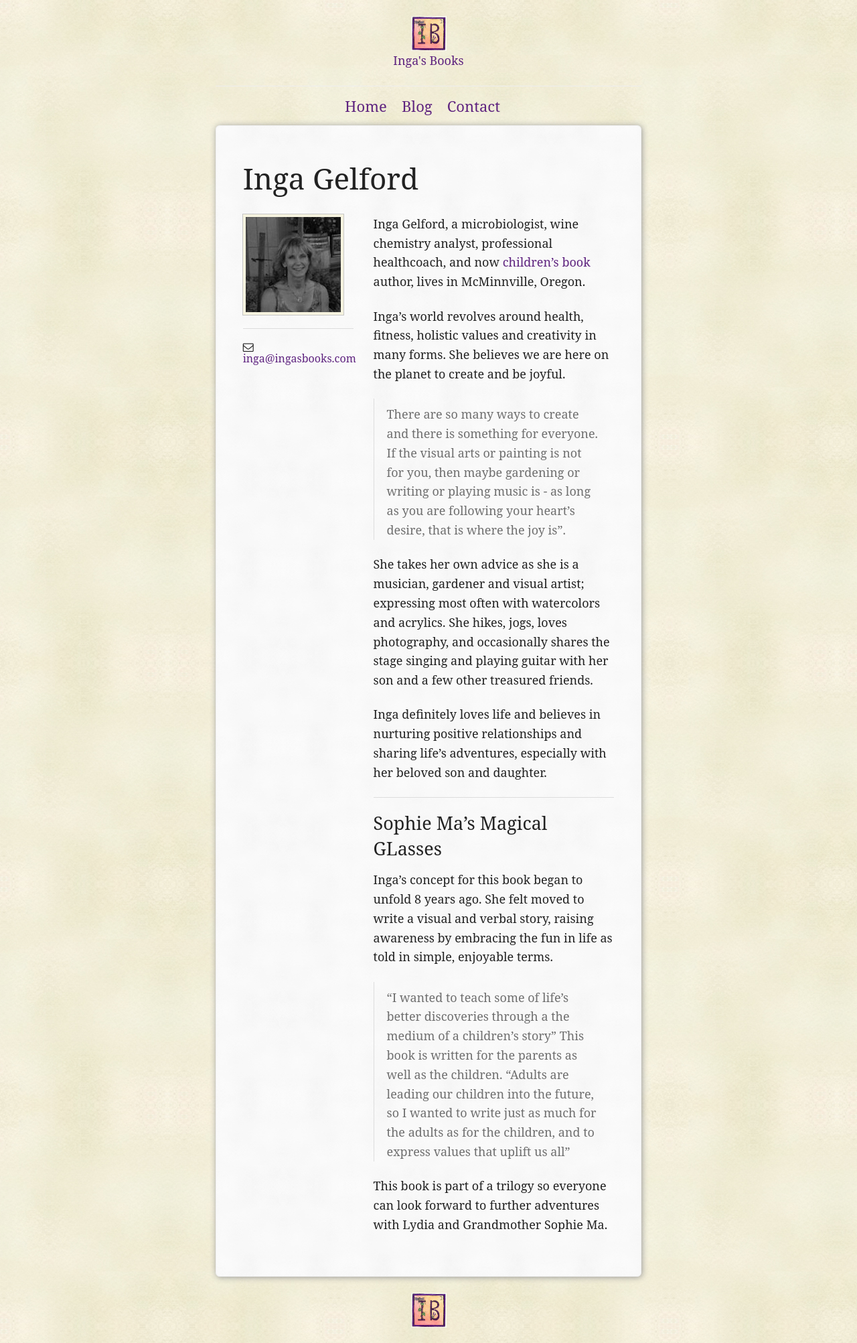
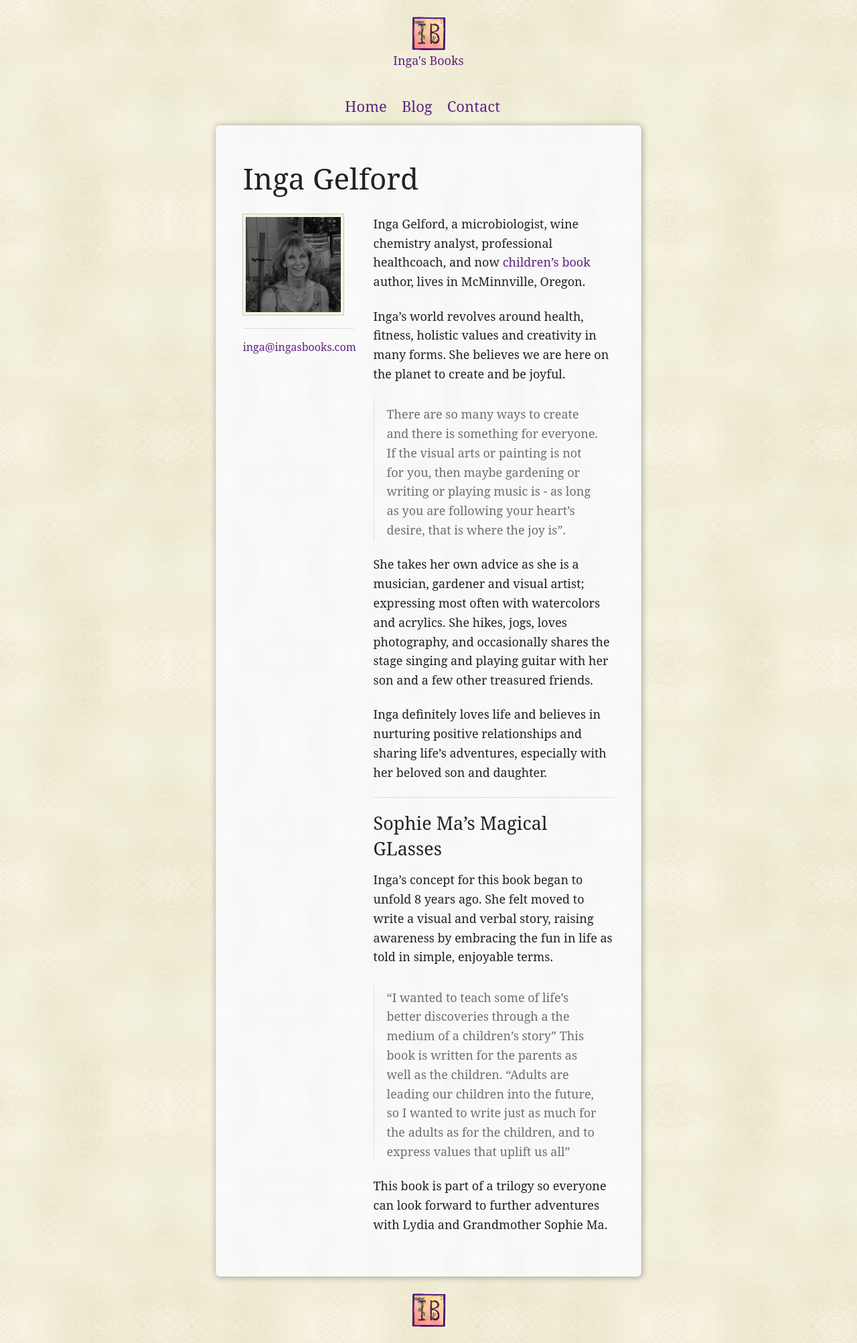
Before and after one commit to whaleen/ingas-books, a Jekyll site: the page built from ingagelford.md, in a window 1280 px wide. Shown: the whole page at 67% size. Built offline with Jekyll 4.4.1, drawn with Linux system fonts in a browser that asks for light colours; Markdown is read by kramdown in place of the engine named in the settings.

Commit message:
no icon clutter please

```diff
--- a/_layouts/profile.html
+++ b/_layouts/profile.html
@@ -29,7 +29,7 @@
 
 <hr />
 
-<i class="icon-envelope"></i> <a href="mailto:{{ page.email }}">{{ page.email }}</a>
+<a href="mailto:{{ page.email }}">{{ page.email }}</a>
 
 </div>
 
```
